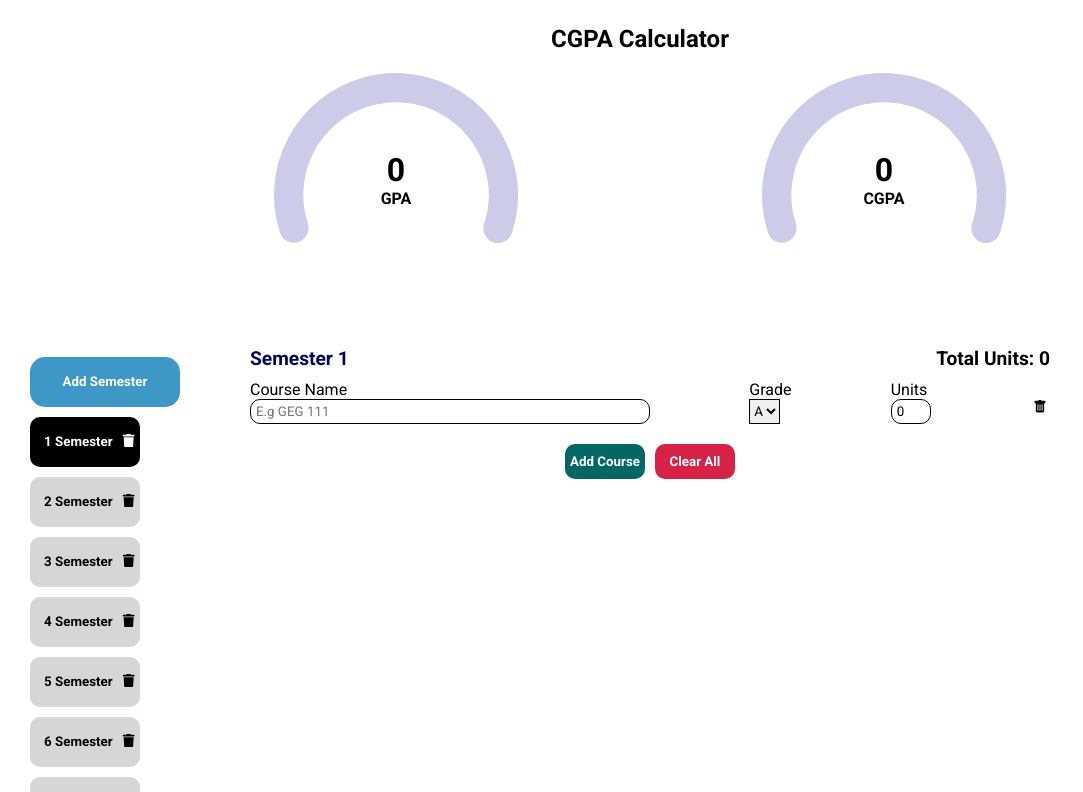
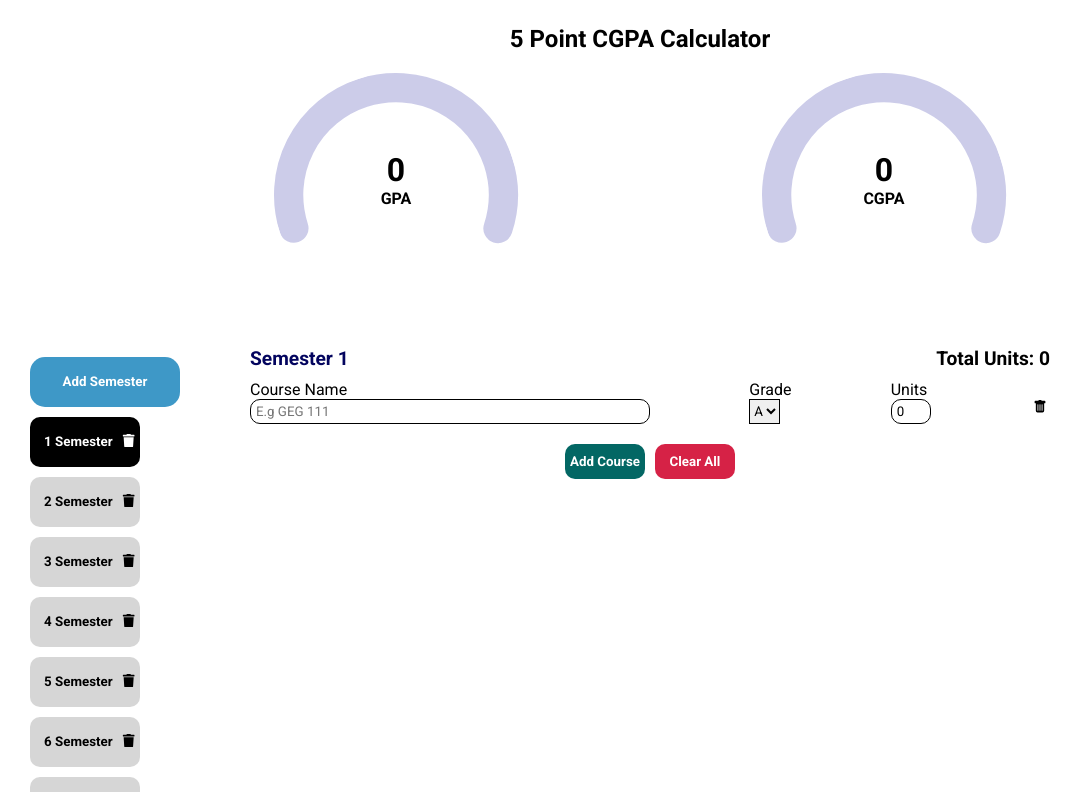
Before and after one commit to SoftCore01/cgpa-calc, a React (Vite) app: page / in a window 1280 px wide. Shown: the top 792 px of the page, without its empty margins (0-1083 px from the left). Built offline with nearby package versions, Linux system fonts and the light colour scheme.

Commit message:
heading edit

```diff
--- a/src/App.jsx
+++ b/src/App.jsx
@@ -126,7 +126,7 @@ function App() {
     <>
       <header>
         <a href="#" className="header-link">
-          <h2>CGPA Calculator</h2>
+          <h2> 5 Point CGPA Calculator</h2>
         </a>
       </header>
       <main>
--- a/src/styles/app.scss
+++ b/src/styles/app.scss
@@ -3,6 +3,10 @@
   margin: 0;
   padding: 0;
   font-family: "Roboto", sans-serif;
+}
+
+body {
+  width: 100%;
 }
 
 a, a:active {
```
Also changed, not shown: 2 other files (tests, documents, lock files or other folders).
